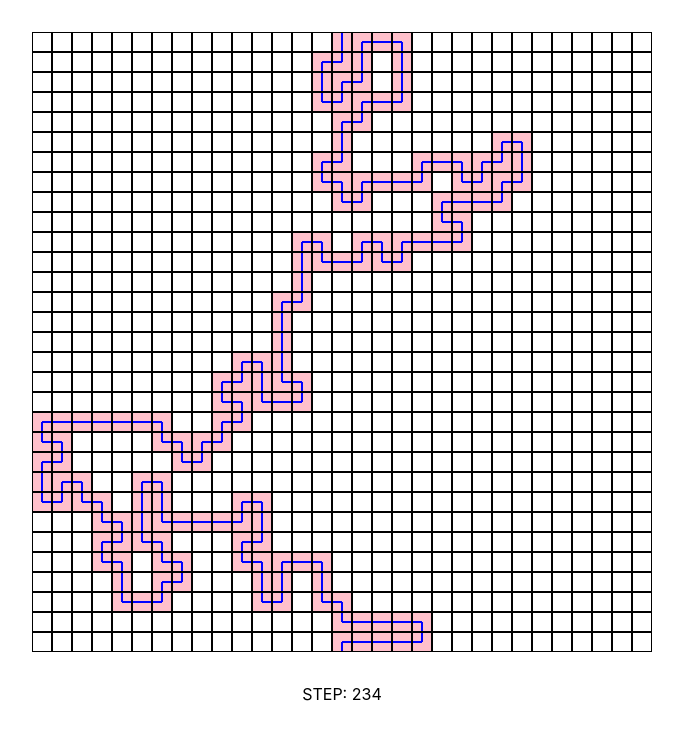
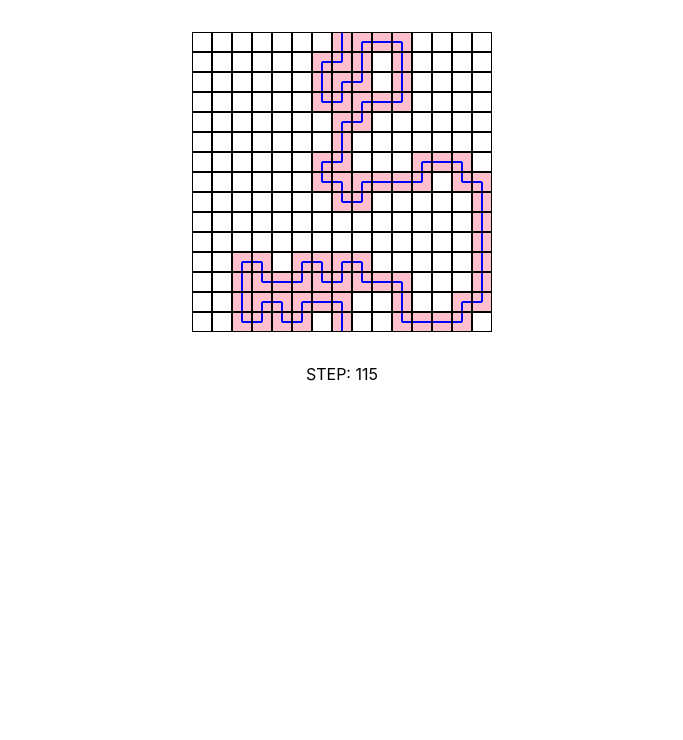
Before and after one commit to vakrilov/maze-generator, a React (Create React App) app: page / in a window 1280 px wide. Shown: the top 740 px of the page, without its empty margins (298-981 px from the left). Built offline with nearby package versions, Linux system fonts and the light colour scheme.

Commit message:
refactor

```diff
--- a/src/App.tsx
+++ b/src/App.tsx
@@ -1,8 +1,21 @@
 import React, { FC, useEffect, useState } from "react";
 import cx from "classnames";
-import { CellInfo, maze, startGenerating } from "./maze-generator";
+import {
+  CellInfo,
+  maze,
+  generateMaze,
+  Direction,
+} from "./maze-generator";
 
 import "./App.css";
+
+const directionToAngleMap = {
+  [Direction.up]: "0deg",
+  [Direction.right]: "90deg",
+  [Direction.down]: "180deg",
+  [Direction.left]: "270deg",
+};
+const directionToAngle = (d: Direction) => directionToAngleMap[d];
 
 const Cell: FC<{ cell: CellInfo; row: number; col: number }> = ({
   cell,
@@ -17,22 +30,14 @@ const Cell: FC<{ cell: CellInfo; row: number; col: number }> = ({
         gridColumn: col + 1,
       }}
     >
-      {cell.taken && cell.next && (
+      {cell.mainRoute.map((d) => (
         <div
           className="line"
           style={{
-            "--rotate": Math.log2(cell.next!) * 90 + "deg",
+            "--rotate": directionToAngle(d),
           }}
         ></div>
-      )}
-      {cell.taken && cell.prev && (
-        <div
-          className="line"
-          style={{
-            "--rotate": Math.log2(cell.prev!) * 90 + 180 + "deg",
-          }}
-        ></div>
-      )}
+      ))}
     </div>
   );
 };
@@ -42,7 +47,7 @@ function App() {
 
   useEffect(() => {
     const increment = () => setStep((v) => v + 1);
-    startGenerating(increment);
+    generateMaze(increment);
   }, []);
 
   return (
--- a/src/maze-generator.ts
+++ b/src/maze-generator.ts
@@ -1,11 +1,19 @@
-const N = 31;
+const N = 15;
 
-enum Direction {
-  up = 1 << 0,
-  right = 1 << 1,
-  down = 1 << 2,
-  left = 1 << 3,
+export enum Direction {
+  up = -1,
+  down = 1,
+  right = 2,
+  left = -2,
 }
+
+const reverseDirectionMap = {
+  [Direction.up]: Direction.down,
+  [Direction.right]: Direction.left,
+  [Direction.down]: Direction.up,
+  [Direction.left]: Direction.right,
+};
+export const reverse = (d: Direction) => reverseDirectionMap[d];
 
 type Point = {
   x: number;
@@ -14,13 +22,12 @@ type Point = {
 
 export type CellInfo = {
   taken?: boolean;
-  next?: Direction;
-  prev?: Direction;
+  mainRoute: Direction[];
 };
 
 export const maze: CellInfo[][] = new Array(N).fill(0).map(() =>
   new Array(N).fill(0).map(() => {
-    return {};
+    return { mainRoute: [] };
   })
 );
 
@@ -64,10 +71,10 @@ function shuffle<T>(array: T[]): T[] {
 
 const goInDirection = (p: Point, d: Direction) => {
   const res = { ...p };
-  res.y -= (d >> 0) % 2;
-  res.x += (d >> 1) % 2;
-  res.y += (d >> 2) % 2;
-  res.x -= (d >> 3) % 2;
+  res.y += d % 2;
+  if (Math.abs(d) > 1) {
+    res.x += (d >> 1) % 2;
+  }
   return res;
 };
 
@@ -89,8 +96,7 @@ const generatePath = async (
 
   if (s.x === e.x && s.y === e.y) {
     console.log("FOUND", e);
-    maze[s.x][s.y].prev = prev;
-    maze[s.x][s.y].next = Direction.down;
+    maze[s.x][s.y].mainRoute = [reverse(prev), Direction.down];
     maze[s.x][s.y].taken = true;
     return true;
   }
@@ -111,11 +117,9 @@ const generatePath = async (
   ]);
 
   maze[s.x][s.y].taken = true;
-  maze[s.x][s.y].prev = prev;
   for (const next of choices) {
     console.log(Direction[next]);
-
-    maze[s.x][s.y].next = next;
+    maze[s.x][s.y].mainRoute = [reverse(prev), next];
     const found = await generatePath(goInDirection(s, next), e, next, rerender);
     if (found) {
       return true;
@@ -123,15 +127,17 @@ const generatePath = async (
   }
   console.log("back");
   maze[s.x][s.y].taken = false;
-  maze[s.x][s.y].next = undefined;
+  maze[s.x][s.y].mainRoute = [];
   return false;
 };
 
-export const startGenerating = (rerender: () => void) => {
-  generatePath(
-    { x: Math.floor(N / 2), y: 0 },
-    { x: Math.floor(N / 2), y: N - 1 },
-    Direction.down,
-    rerender
-  );
+const generateFakeRoutes = () => {};
+
+export const generateMaze = (rerender: () => void) => {
+  const start = { x: Math.floor(N / 2), y: 0 };
+  const end = { x: Math.floor(N / 2), y: N - 1 };
+
+  generatePath(start, end, Direction.down, rerender);
+
+  generateFakeRoutes();
 };
```
